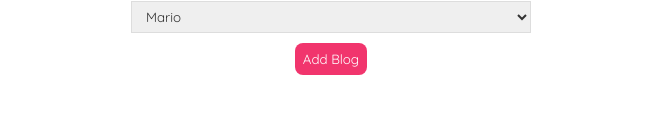
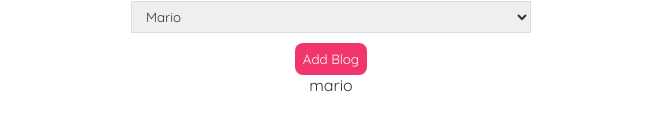
Before and after one commit to andydangit/Ninja-Modern-React, a React (Create React App) app: page /create in a window 1280 px wide. Shown: the part 371-502 px from the top of the page, without its empty margins (309-971 px from the left). Built offline with nearby package versions, Linux system fonts and the light colour scheme.

Commit message:
add useState for author

```diff
--- a/src/Component/pages/Create.js
+++ b/src/Component/pages/Create.js
@@ -7,6 +7,8 @@ import React, { useState } from 'react';
 const Create = () => {
 const [title, setTitle] = useState('');
 const [body, setBody] = useState('');
+const [author, setAuthor] = useState('mario');
+
 
 
     return (
@@ -28,6 +30,8 @@ const [body, setBody] = useState('');
                 ></textarea>
                 <label> Blog author: </label>
                 <select>
+                value={author}
+                onChange={(e) => setAuthor(e.target.value)}
                     <option value="mario"> Mario</option>
                     <option value="yoshi"> Yoshi</option>
                 </select>
@@ -35,6 +39,7 @@ const [body, setBody] = useState('');
                 {/* bottom will show the updated title  */}
                 <p> {title } </p>
                 <p> {body} </p>
+                <p> {author} </p>
             </form>
         </div>
      );
```
